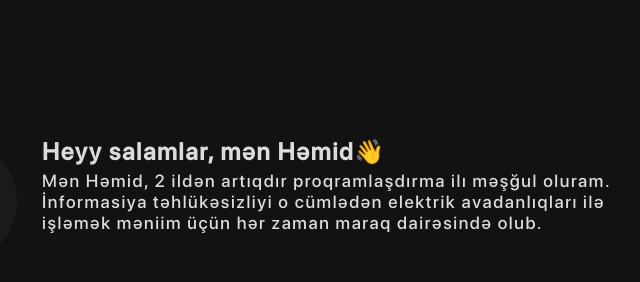
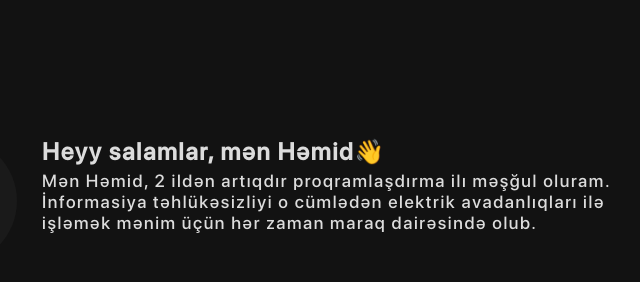
Before and after one commit to mammadlihamid/mammadlihamid.github.io, a plain HTML site: page index.html in a window 1280 px wide. Shown: the top 282 px of the page, 399-1039 px from the left. Drawn offline with nearby package versions, Linux system fonts and the light colour scheme; a script that the page names is missing.

Commit message:
Update index.html

```diff
--- a/index.html
+++ b/index.html
@@ -26,7 +26,7 @@
         <div-bio>
           <bio-title>Heyy salamlar, mən Həmid👋</bio-title>
           <bio-text>Mən Həmid, 2 ildən artıqdır proqramlaşdırma ilı məşğul oluram.
-                    İnformasiya təhlükəsizliyi o cümlədən elektrik avadanlıqları ilə işləmək məniim üçün hər zaman maraq dairəsində olub.
+                    İnformasiya təhlükəsizliyi o cümlədən elektrik avadanlıqları ilə işləmək mənim üçün hər zaman maraq dairəsində olub.
                   </bio-text>
         </div-bio>
       </top>
```
